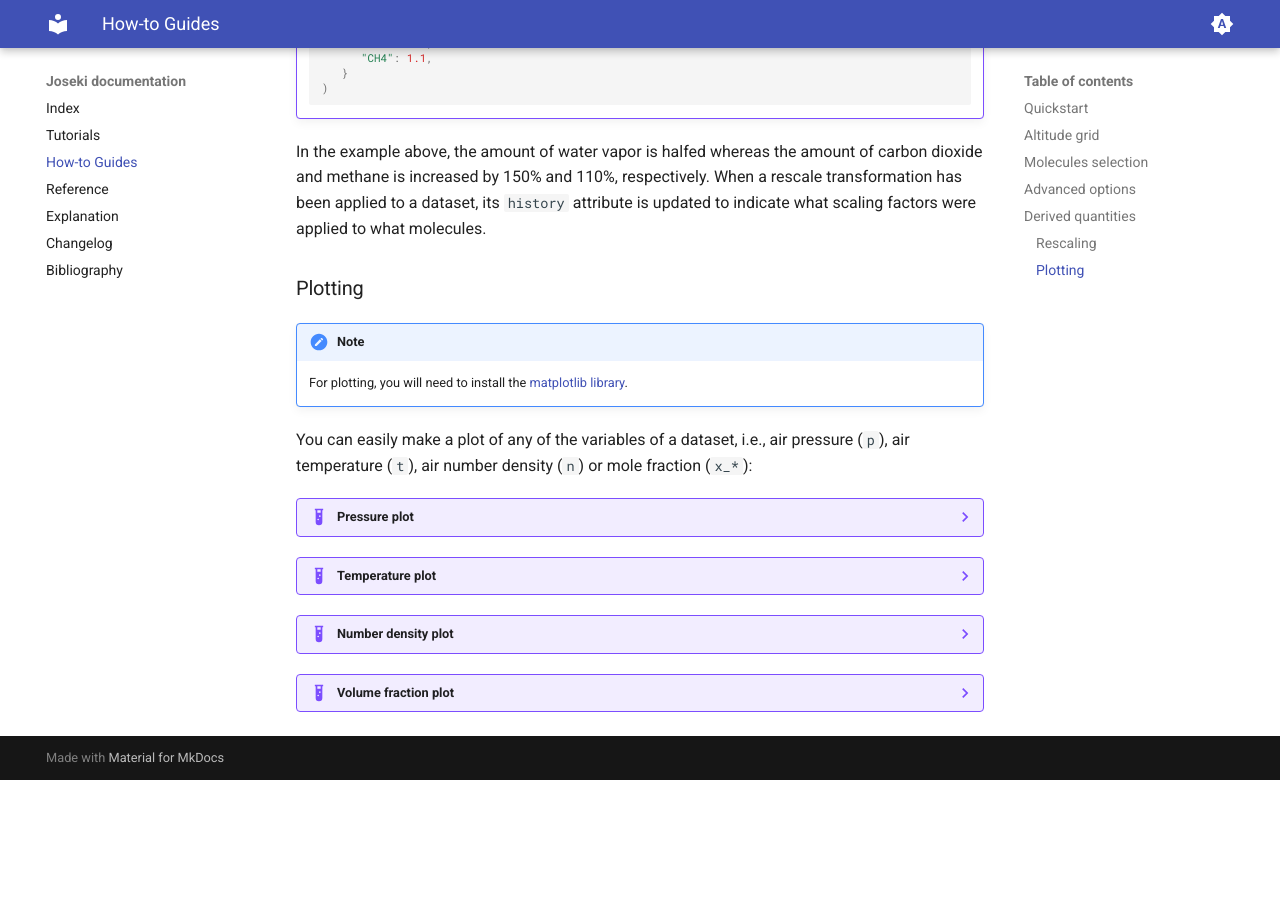
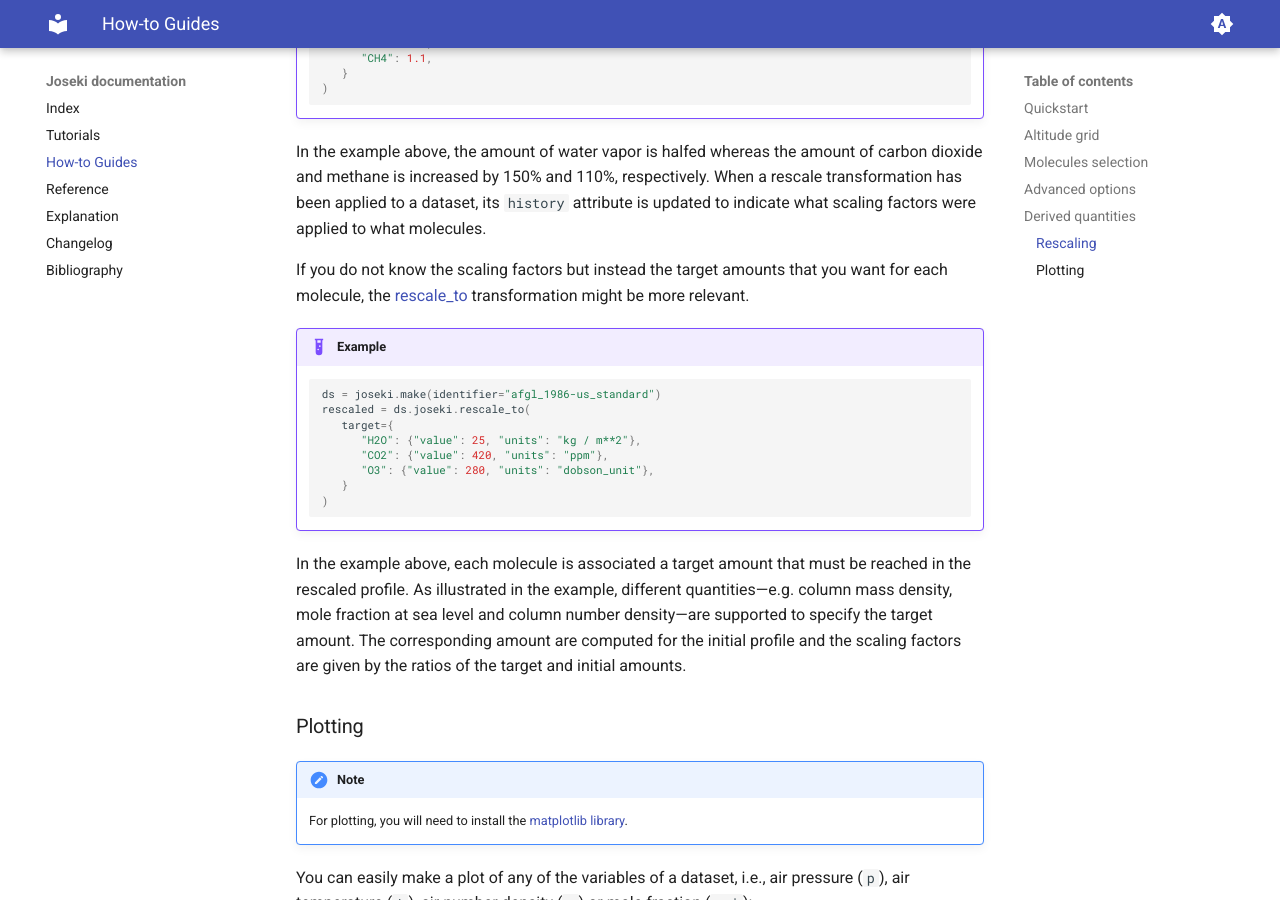
Before and after one commit to rayference/joseki, an MkDocs documentation site: the page built from docs/how-to-guides.md, in a window 1280 px wide and 900 px high, scrolled down 2822 px. Built offline with MkDocs 1.6.1 and Material for MkDocs 9.7.7, drawn with Linux system fonts in a browser that asks for light colours; the version menu is left out; before the commit the page ends 3602 px from its top, so only the background shows below that.

Commit message:
How-to guides: add paragraph about rescale_to

````diff
--- a/docs/how-to-guides.md
+++ b/docs/how-to-guides.md
@@ -214,6 +214,30 @@ When a rescale transformation has been applied to a dataset, its ``history``
 attribute is updated to indicate what scaling factors were applied to what
 molecules.
 
+If you do not know the scaling factors but instead the target amounts that you
+want for each molecule, the
+[rescale_to](reference.md#src.joseki.accessor.JosekiAccessor.rescale_to)
+transformation might be more relevant.
+
+!!! example "Example"
+
+    ```python
+    ds = joseki.make(identifier="afgl_1986-us_standard")
+    rescaled = ds.joseki.rescale_to(
+       target={
+          "H2O": {"value": 25, "units": "kg / m**2"},
+          "CO2": {"value": 420, "units": "ppm"},
+          "O3": {"value": 280, "units": "dobson_unit"},
+       }
+    )
+    ```
+
+In the example above, each molecule is associated a target amount that must be
+reached in the rescaled profile. As illustrated in the example, different
+quantities—e.g. column mass density, mole fraction at sea level and column
+number density—are supported to specify the target amount. The corresponding
+amount are computed for the initial profile and the scaling factors are given
+by the ratios of the target and initial amounts.
 
 ### Plotting
 
````
